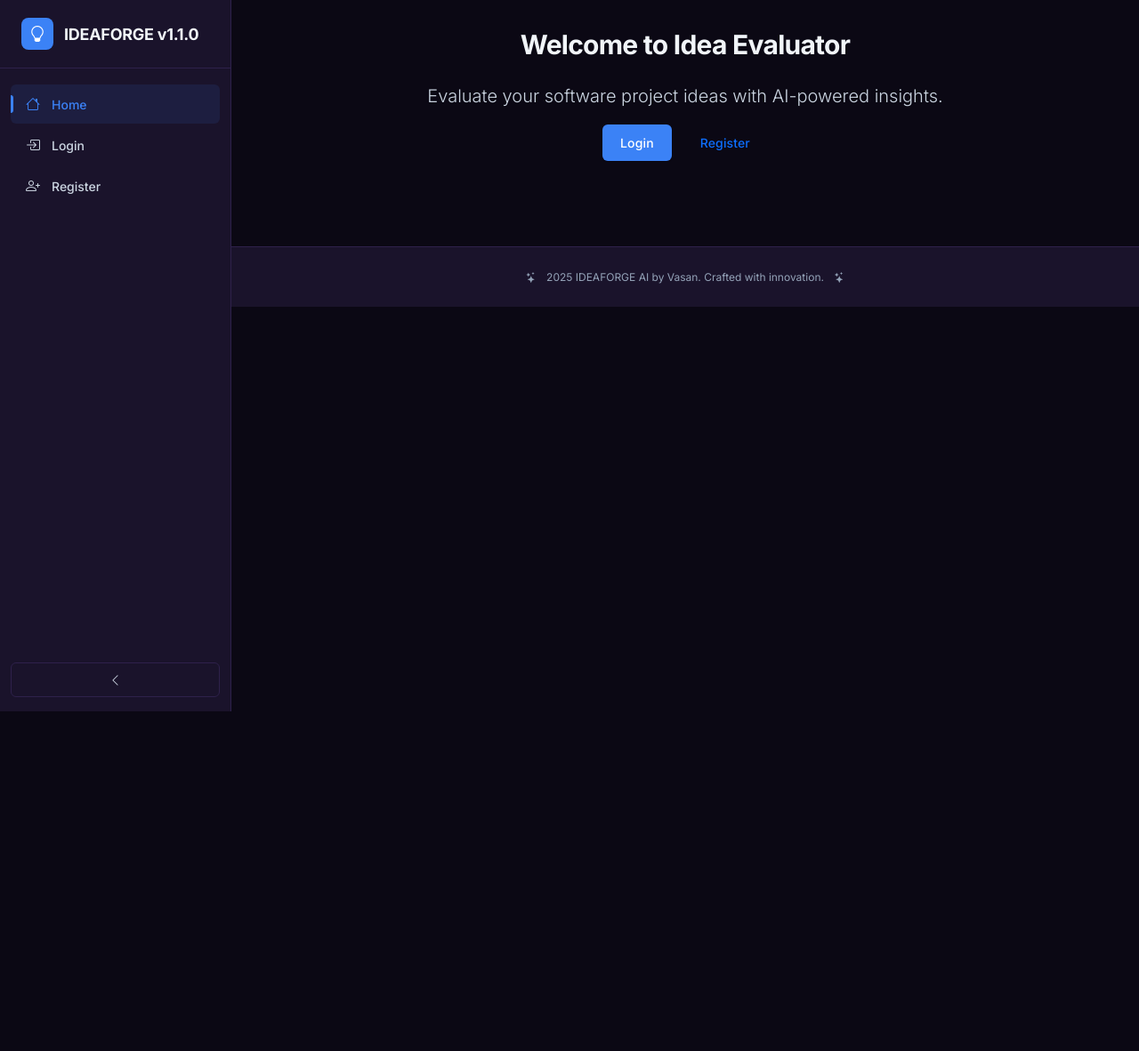
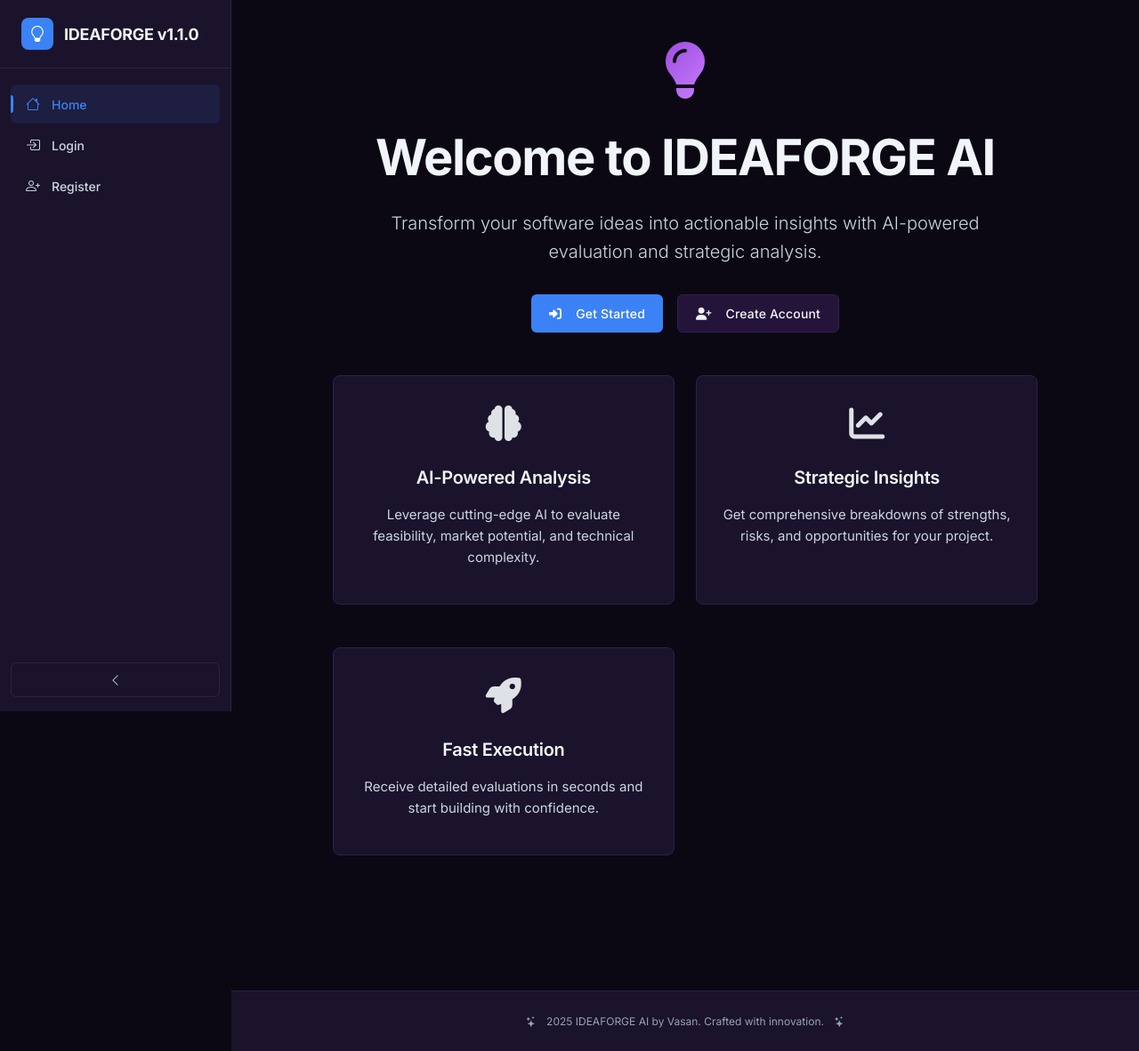
Before and after one commit to CyberForgeEx/IdeaForgeAI, a Flask app: page / in a window 1280 px wide. Shown: the whole page at 89% size. Before the commit the page ends 800 px from the top, so only its background shows below. Run offline with Flask 3, Linux system fonts and the light colour scheme.

Commit message:
feat: update `index.html` for IDEAFORGE AI branding
Enhanced the homepage with IDEAFORGE AI branding and updated content for improved user engagement.

```diff
--- a/templates/index.html
+++ b/templates/index.html
@@ -1,19 +1,77 @@
 <!-- index.html -->
 {% extends "base.html" %}
 
-{% block title %}Home{% endblock %}
+{% block title %}Home - IDEAFORGE AI{% endblock %}
 
 {% block content %}
-<div class="row justify-content-center">
-    <div class="col-md-8 text-center">
-        <h1 class="mb-4">Welcome to Idea Evaluator</h1>
-        <p class="lead">Evaluate your software project ideas with AI-powered insights.</p>
-        {% if not session.user_id %}
-        <a href="{{ url_for('login') }}" class="btn btn-primary me-2">Login</a>
-        <a href="{{ url_for('register') }}" class="btn btn-outline-primary">Register</a>
-        {% else %}
-        <a href="{{ url_for('dashboard') }}" class="btn btn-primary">Go to Dashboard</a>
-        {% endif %}
+<div class="row justify-content-center" style="min-height: 70vh; align-items: center;">
+    <div class="col-lg-10">
+        <div class="text-center mb-5">
+            <div style="font-size: 4rem; margin-bottom: 1rem;">
+                <i class="fas fa-lightbulb" style="background: linear-gradient(135deg, #9D4EDD, #C77DFF); -webkit-background-clip: text; background-clip: text; -webkit-text-fill-color: transparent;"></i>
+            </div>
+            <h1 style="font-size: clamp(2.5rem, 5vw, 3.5rem); margin-bottom: 1.5rem;">Welcome to IDEAFORGE AI</h1>
+            <p class="lead" style="font-size: 1.25rem; color: var(--text-secondary); max-width: 700px; margin: 0 auto 2rem;">
+                Transform your software ideas into actionable insights with AI-powered evaluation and strategic analysis.
+            </p>
+
+            <div class="d-flex justify-content-center gap-3 flex-wrap">
+                {% if not session.user_id %}
+                <a href="{{ url_for('login') }}" class="btn btn-primary">
+                    <i class="fas fa-sign-in-alt me-2"></i>Get Started
+                </a>
+                <a href="{{ url_for('register') }}" class="btn btn-secondary">
+                    <i class="fas fa-user-plus me-2"></i>Create Account
+                </a>
+                {% else %}
+                <a href="{{ url_for('dashboard') }}" class="btn btn-primary">
+                    <i class="fas fa-tachometer-alt me-2"></i>Go to Dashboard
+                </a>
+                <a href="{{ url_for('evaluate') }}" class="btn btn-secondary">
+                    <i class="fas fa-search me-2"></i>Evaluate New Idea
+                </a>
+                {% endif %}
+            </div>
+        </div>
+
+        <!-- Feature Cards -->
+        <div class="dashboard-grid mt-5">
+            <div class="card">
+                <div class="card-body text-center">
+                    <div style="font-size: 2.5rem; margin-bottom: 1rem;">
+                        <i class="fas fa-brain" style="color: var(--primary-purple);"></i>
+                    </div>
+                    <h3 style="font-size: 1.25rem; margin-bottom: 1rem;">AI-Powered Analysis</h3>
+                    <p style="color: var(--text-secondary); font-size: 0.9375rem;">
+                        Leverage cutting-edge AI to evaluate feasibility, market potential, and technical complexity.
+                    </p>
+                </div>
+            </div>
+
+            <div class="card">
+                <div class="card-body text-center">
+                    <div style="font-size: 2.5rem; margin-bottom: 1rem;">
+                        <i class="fas fa-chart-line" style="color: var(--primary-purple);"></i>
+                    </div>
+                    <h3 style="font-size: 1.25rem; margin-bottom: 1rem;">Strategic Insights</h3>
+                    <p style="color: var(--text-secondary); font-size: 0.9375rem;">
+                        Get comprehensive breakdowns of strengths, risks, and opportunities for your project.
+                    </p>
+                </div>
+            </div>
+
+            <div class="card">
+                <div class="card-body text-center">
+                    <div style="font-size: 2.5rem; margin-bottom: 1rem;">
+                        <i class="fas fa-rocket" style="color: var(--primary-purple);"></i>
+                    </div>
+                    <h3 style="font-size: 1.25rem; margin-bottom: 1rem;">Fast Execution</h3>
+                    <p style="color: var(--text-secondary); font-size: 0.9375rem;">
+                        Receive detailed evaluations in seconds and start building with confidence.
+                    </p>
+                </div>
+            </div>
+        </div>
     </div>
 </div>
 {% endblock %}
```
